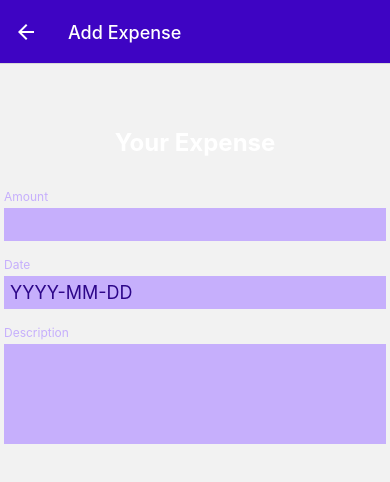
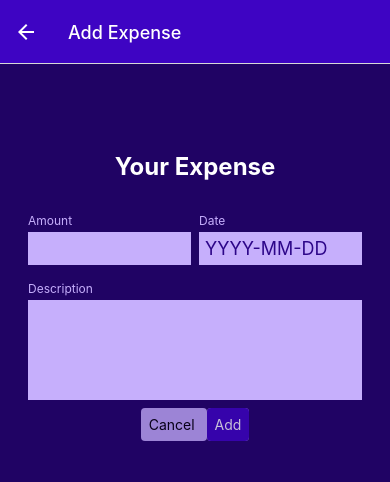
Before and after one commit to goralekseev/ReactNativeTheExpenseTracker, a React Native app: screen /ManageExpense in a window 390 px wide. Shown: the top 482 px of the page. Built offline with nearby package versions, Linux system fonts and the light colour scheme.

Commit message:
Added axios post to Firebase backend

```diff
--- a/components/ManageExpense/ExpenseForm.js
+++ b/components/ManageExpense/ExpenseForm.js
@@ -41,7 +41,7 @@ function ExpenseForm({ submitButtonLabel, onCancel, onSubmit, defaultValues }) {
     const dateIsValid = expenseData.date.toString() !== 'Invalid Date';
     const descriptionIsValid = expenseData.description.trim().length > 0;
 
-    if (!amountIsValid || !dateIsValid || descriptionIsValid) {
+    if (!amountIsValid || !dateIsValid || !descriptionIsValid) {
       //Alert.alert('Invalid input', 'Please check input values');
       setInputs((curInputs) => {
         return {
@@ -67,7 +67,7 @@ function ExpenseForm({ submitButtonLabel, onCancel, onSubmit, defaultValues }) {
   return (
     <View style={styles.form}>
       <Text style={styles.title}>Your Expense</Text>
-      <View styles={styles.inputsRow}>
+      <View style={styles.inputsRow}>
         <Input
           style={styles.rowInput}
           label="Amount"
@@ -108,7 +108,7 @@ function ExpenseForm({ submitButtonLabel, onCancel, onSubmit, defaultValues }) {
       )}
       <View style={styles.buttons}>
         <Button style={styles.button} mode="flat" onPress={onCancel}>
-          Cancel
+          <Text style={styles.cancel}>Cancel </Text>
         </Button>
         <Button style={styles.button} onPress={submitHandler}>
           {submitButtonLabel}
@@ -152,4 +152,7 @@ const styles = StyleSheet.create({
   rowInput: {
     flex: 1,
   },
+  cancel: {
+    color: 'black',
+  },
 });
--- a/screens/ManageExpense.js
+++ b/screens/ManageExpense.js
@@ -1,11 +1,11 @@
 import { useContext, useLayoutEffect } from 'react';
 import { View, StyleSheet } from 'react-native';
 import ExpenseForm from '../components/ManageExpense/ExpenseForm';
-import Button from '../components/UI/Button';
 import IconButton from '../components/UI/IconButton';
 import { GlobalStyles } from '../constants/styles';
 
 import { ExpensesContext } from '../store/expenses-context';
+import { storeExpense } from '../util/http';
 
 function ManageExpense({ route, navigation }) {
   const expensesCtx = useContext(ExpensesContext);
@@ -36,13 +36,14 @@ function ManageExpense({ route, navigation }) {
     if (isEditing) {
       expensesCtx.updateExpense(editedExpenseId, expenseData);
     } else {
+      storeExpense(expenseData);
       expensesCtx.addExpense(expenseData);
     }
     navigation.goBack();
   }
 
   return (
-    <View styles={styles.container}>
+    <View style={styles.container}>
       <ExpenseForm
         submitButtonLabel={isEditing ? 'Update' : 'Add'}
         onCancel={cancelHandler}
@@ -51,7 +52,7 @@ function ManageExpense({ route, navigation }) {
       />
 
       {isEditing && (
-        <View styles={styles.deleteContainer}>
+        <View style={styles.deleteContainer}>
           <IconButton
             icon="trash"
             color={GlobalStyles.colors.error500}
@@ -74,8 +75,8 @@ const styles = StyleSheet.create({
   },
   deleteContainer: {
     marginTop: 16,
-    padding: 8,
-    borderWidth: 2,
+    paddingTop: 8,
+    borderTopWidth: 2,
     borderTopColor: GlobalStyles.colors.primary200,
     alignItems: 'center',
   },
--- /dev/null
+++ b/util/http.js
@@ -0,0 +1,8 @@
+import axios from 'axios';
+
+export function storeExpense(expenseData) {
+  axios.post(
+    'https://react-native-course-72cf4-default-rtdb.firebaseio.com/expenses.json',
+    expenseData
+  );
+}
```
Also changed, not shown: components/UI/Button.js (+8 -3 lines), package.json (+4 -3 lines), 1 other file (tests, documents, lock files or other folders).
